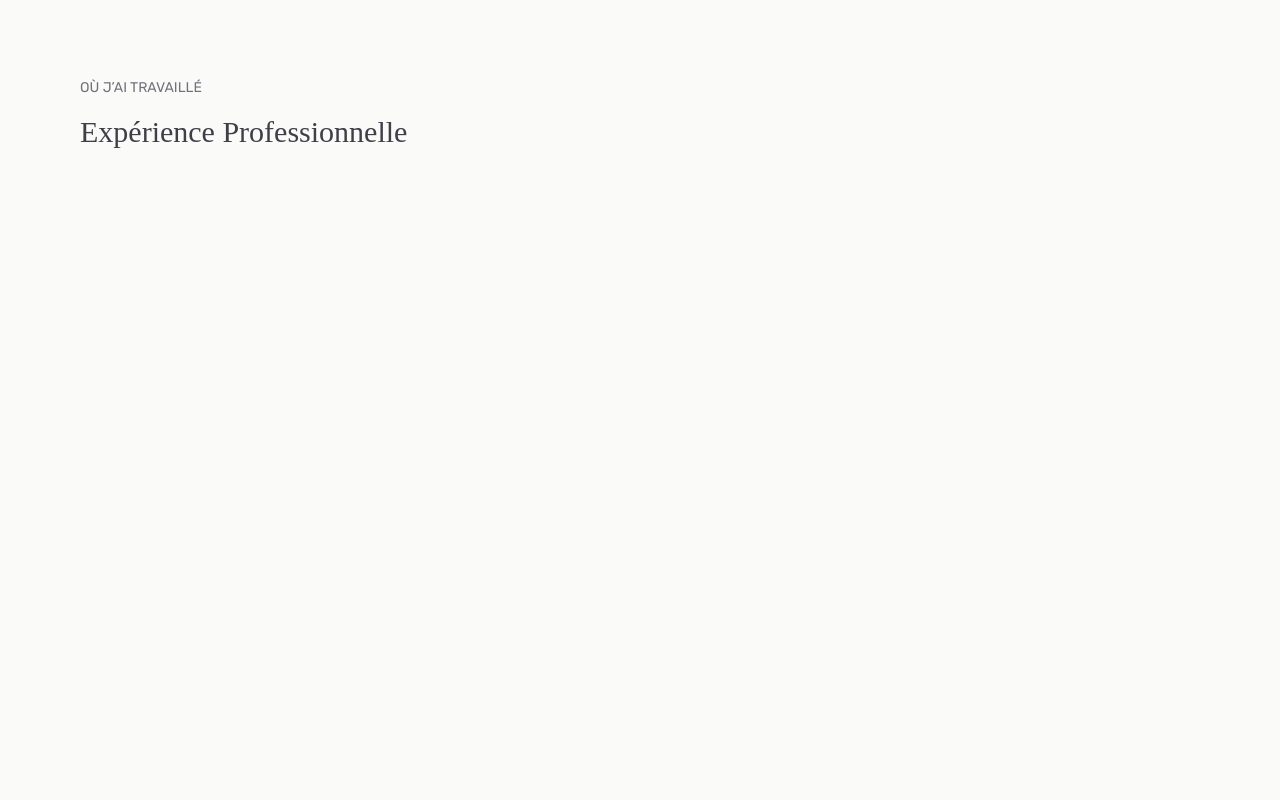
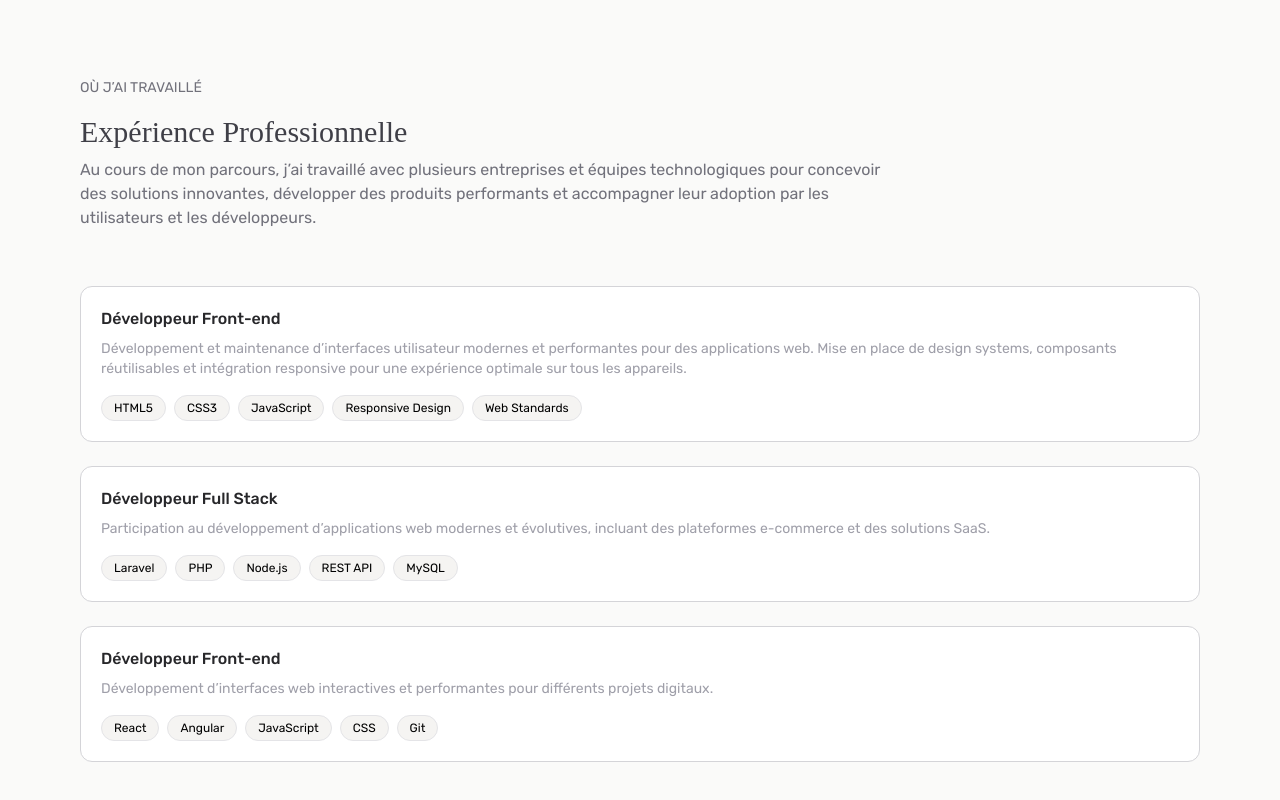
Before and after one commit to MenardoMa/Porfolio, a React (Vite) app: page / in a window 1280 px wide. Shown: the part 1587-2387 px from the top of the page. Before the commit the page ends 1777 px from the top, so only its background shows below. Built offline with nearby package versions, Linux system fonts and the light colour scheme; a web font is replaced by a local one.

Commit message:
Fixe Technos For Experience

```diff
--- /dev/null
+++ b/src/components/CardExperience.jsx
@@ -0,0 +1,26 @@
+import React from 'react'
+import Button from './Button'
+
+const CardExperience = ({role, description, technologies, className}) => {
+  return (
+    <div className={className}>
+        <div className='p-4 md:p-5'>
+            <h2 className='font-medium text-base font-rubik text-zinc-800 mb-2'>{role}</h2>
+            <p className='text-sm text-zinc-400 font-normal font-rubik'>{description}</p>
+            <div className='mt-3 md:mt-4 flex gap-2 flex-wrap'>
+                {
+                    technologies.map((technologie, key) => (
+                        <Button
+                            key={key}
+                            label={technologie}
+                            className='bg-[#f5f4f2] text-black text-xs font-rubik border border-zinc-200 px-3 py-1 font-normal rounded-full flex items-center justify-center'
+                        />
+                    ))
+                }
+            </div>
+        </div>
+    </div>
+  )
+}
+
+export default CardExperience
--- a/src/components/Experiences.jsx
+++ b/src/components/Experiences.jsx
@@ -1,4 +1,6 @@
 import React from 'react'
+import CardExperience from './CardExperience'
+import { experienceInfo } from '../constant/data'
 
 const Experiences = () => {
   return (
@@ -8,6 +10,26 @@ const Experiences = () => {
                 <span className='uppercase text-sm text-zinc-500 font-normal font-rubik'>Où j’ai travaillé</span>
             </div>
             <h2 className='text-zinc-700 font-medium font-Playfair text-2xl md:text-3xl'>Expérience Professionnelle</h2>
+            <div className='w-full max-w-[750px] xl:max-w-[800px] my-2'>
+                <p className='text-sm md:text-base text-zinc-500 font-normal font-rubik'>
+                    Au cours de mon parcours, j’ai travaillé avec plusieurs entreprises et équipes technologiques pour
+                    concevoir des solutions innovantes, développer des produits performants et accompagner leur adoption
+                    par les utilisateurs et les développeurs.
+                </p>
+            </div>
+            <div className='grid gap-4 md:gap-6 mt-10 md:mt-14'>
+                {
+                    experienceInfo.map((experience, key) => (
+                        <CardExperience
+                            key={key}
+                            role={experience.role}
+                            description={experience.description}
+                            technologies={experience.technologies}
+                            className='bg-white border border-zinc-300 bg-white rounded-xl hover:shadow-sm transition-all duration-300'
+                        />
+                    ))
+                }
+            </div>
         </div>
     </section>
   )
--- a/src/constant/data.js
+++ b/src/constant/data.js
@@ -87,3 +87,71 @@ export const aboutInfo = [
         ]
     }
 ];
+
+export const experienceInfo = [
+    {
+      "company": "Besnode",
+      "location": "Brazzaville, République du Congo",
+      "role": "Développeur Front-end",
+      "type": "Temps plein",
+      "period": "Juin 2025 - Présent",
+      "description": "Développement et maintenance d’interfaces utilisateur modernes et performantes pour des applications web. Mise en place de design systems, composants réutilisables et intégration responsive pour une expérience optimale sur tous les appareils.",
+      "responsibilities": [
+        "Développement d’interfaces utilisateur en HTML, CSS et JavaScript",
+        "Mise en place de design systems et composants réutilisables",
+        "Intégration responsive (mobile, tablette, desktop)",
+        "Compatibilité multi-navigateurs",
+        "Maintenance et correction de bugs",
+        "Amélioration continue des interfaces existantes"
+      ],
+      "technologies": [
+        "HTML5",
+        "CSS3",
+        "JavaScript",
+        "Responsive Design",
+        "Web Standards"
+      ]
+    },
+    {
+      "company": "Optimist Technologies",
+      "location": "Kinshasa",
+      "role": "Développeur Full Stack",
+      "type": "Temps plein",
+      "period": "Septembre 2022 - Décembre 2023",
+      "description": "Participation au développement d’applications web modernes et évolutives, incluant des plateformes e-commerce et des solutions SaaS.",
+      "responsibilities": [
+        "Développement d’applications web avec Laravel et PHP",
+        "Création et optimisation d’API REST",
+        "Participation à des projets e-commerce et SaaS",
+        "Amélioration des performances backend"
+      ],
+      "technologies": [
+        "Laravel",
+        "PHP",
+        "Node.js",
+        "REST API",
+        "MySQL"
+      ]
+    },
+    {
+      "company": "Darketing",
+      "location": "Kinshasa",
+      "role": "Développeur Front-end",
+      "type": "Temps plein",
+      "period": "Février 2019 - Août 2022",
+      "description": "Développement d’interfaces web interactives et performantes pour différents projets digitaux.",
+      "responsibilities": [
+        "Développement d’interfaces avec React et Angular",
+        "Création d’interfaces responsive et performantes",
+        "Gestion du code source avec Git",
+        "Participation aux déploiements continus"
+      ],
+      "technologies": [
+        "React",
+        "Angular",
+        "JavaScript",
+        "CSS",
+        "Git"
+      ]
+    }
+]
```
